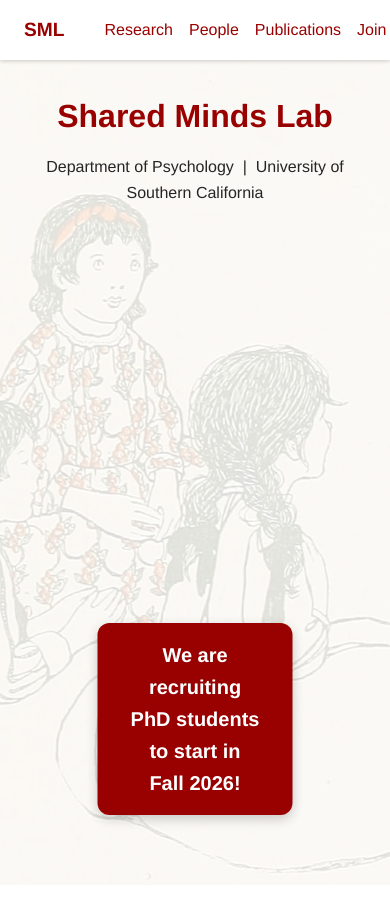
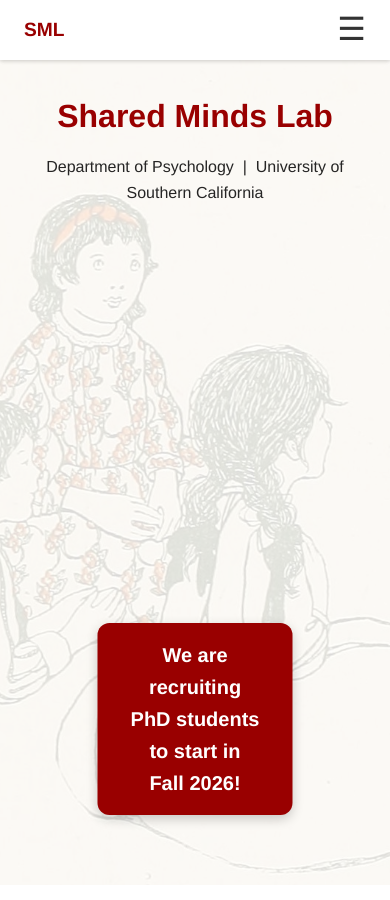
Before and after one commit to shared-minds/shared-minds.github.io, a Jekyll site: the page built from index.html, in a window 390 px wide and 900 px high. Built offline with Jekyll 4.4.1, drawn with Linux system fonts in a browser that asks for light colours.

Commit message:
Add hamburger nav for small mobiles

```diff
--- a/_includes/header.html
+++ b/_includes/header.html
@@ -5,7 +5,13 @@
     <!-- Short logo for mobile -->
     <a href="/" class="logo logo-short">SML</a>
 
-    <ul class="nav-links">
+    <!-- Hamburger icon for mobile -->
+    <div class="mobile-menu-icon" id="mobile-menu-toggle">
+      &#9776; <!-- ☰ character -->
+    </div>
+
+    <!-- Add an id so JS can toggle this -->
+    <ul class="nav-links" id="nav-links">
       <li><a href="{{ '/' | relative_url }}#research">Research</a></li>
       <li><a href="{{ '/' | relative_url }}#people">People</a></li>
       <li><a href="{{ '/' | relative_url }}#publications">Publications</a></li>
--- a/assets/css/style.css
+++ b/assets/css/style.css
@@ -37,12 +37,14 @@
   color: rgba(0,0,0,0.85);
   position: relative;
 }
+
 .hero::after {
   content: "";
   position: absolute;
   inset: 0;
   background: rgba(255,255,255,.85);
 }
+
 .hero h1, .hero p {
   position: relative;
   z-index: 1;
@@ -128,6 +130,42 @@
     font-size: 1.2em;
   }
 }
+
+.mobile-menu-icon {
+  display: none;       /* hidden by default */
+  font-size: 2rem;
+  cursor: pointer;
+}
+
+@media (max-width: 600px) {
+  .nav-links {
+    display: none;     /* hide normal links */
+    flex-direction: column;
+    gap: 0;
+    background-color: white;
+    position: absolute;
+    top: 60px;         /* just below navbar */
+    right: 0;
+    width: 200px;
+    box-shadow: 0 2px 6px rgba(0,0,0,0.2);
+    border-radius: 8px;
+    padding: 0.5rem 0;
+  }
+
+  .nav-links li {
+    margin: 0;
+  }
+
+  .nav-links li a {
+    display: block;
+    padding: 0.75rem 1rem;
+  }
+
+  .mobile-menu-icon {
+    display: block;    /* show hamburger */
+  }
+}
+
 
 /* CTA Banner in Hero */
 .cta-banner {
```
Also changed, not shown: other parts of _includes/header.html (+16 -0 lines), index.html (line endings or trailing spaces), 4 other files.
